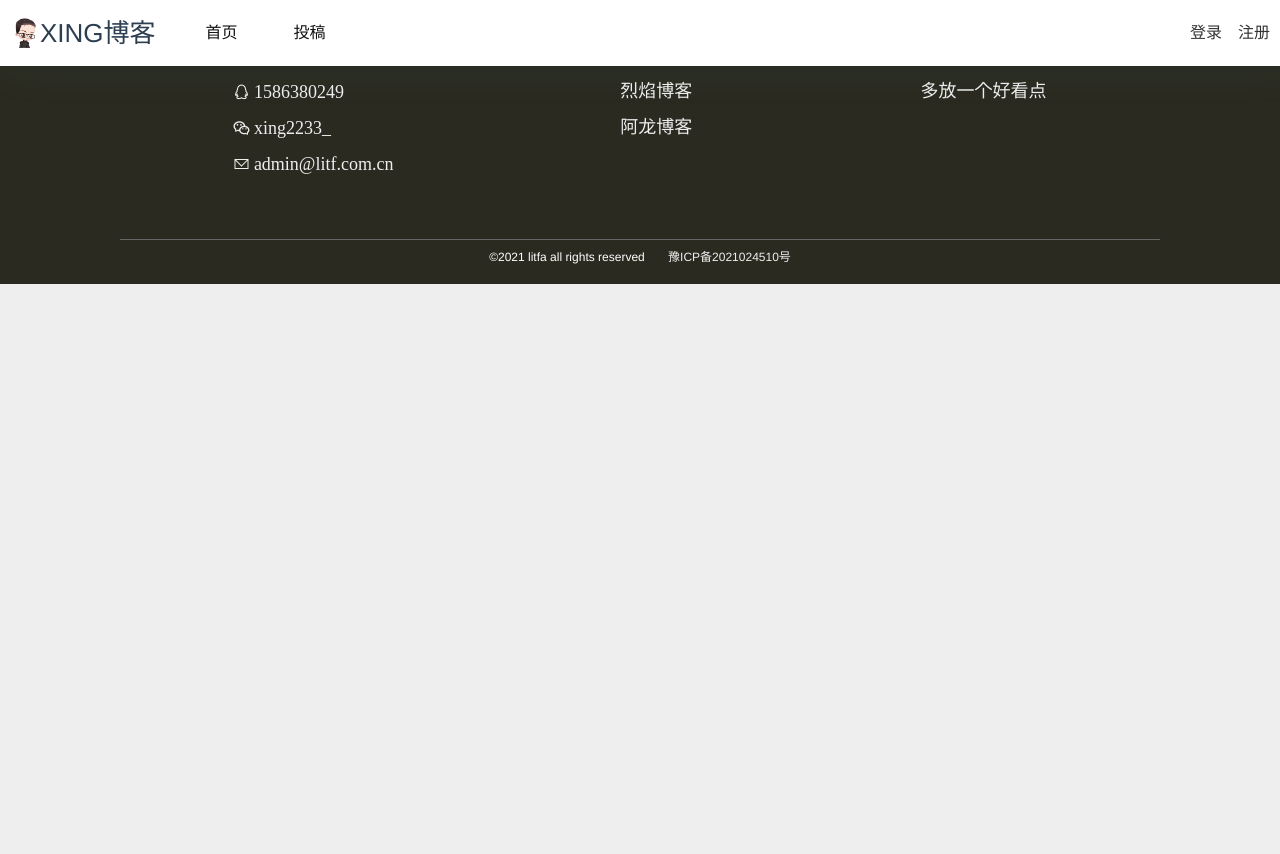
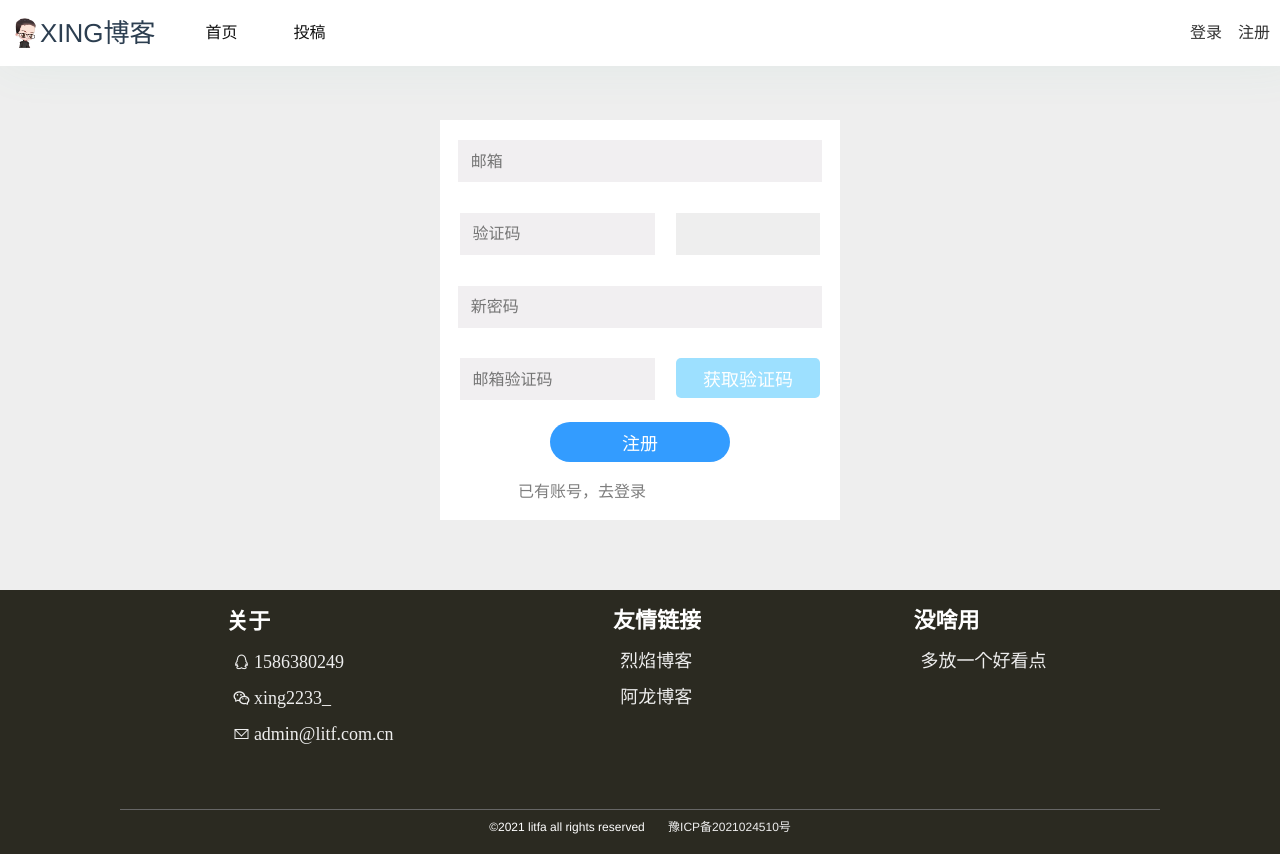
Before and after one commit to litfBlog/blog-vue2, a Vue app: page /ResetPassword in a window 1280 px wide. Before the commit the page ends 800 px from the top, so only its background shows below. Built offline with nearby package versions, Linux system fonts and the light colour scheme; no server answers.

Commit message:
修改密码功能

```diff
--- a/src/router/index.js
+++ b/src/router/index.js
@@ -7,6 +7,7 @@ import Editdoc from '@/views/Editdoc.vue'
 import Admin from '@/views/Admin.vue'
 import Register from '@/views/Register.vue'
 import User from '@/views/User.vue'
+import ResetPassword from '@/views/ResetPassword.vue'
 Vue.use(VueRouter)
 
 const routes = [
@@ -41,6 +42,11 @@ const routes = [
     component: User
   },
   {
+    path: '/ResetPassword',
+    name: '重置密码',
+    component: ResetPassword
+  },
+  {
     path: '/admin',
     name: '后台管理',
     component: Admin
--- /dev/null
+++ b/src/views/ResetPassword.vue
@@ -0,0 +1,276 @@
+<template>
+  <div class="resetPassWord-content">
+    <form action="#" @submit.prevent="">
+      <!-- <input type="text" v-model.trim.lazy="userName" placeholder="用户名" @blur="authUserNameFun" />
+      <span>{{userNameText}}</span> -->
+      <input type="text" v-model.trim.lazy="email" placeholder="邮箱" @blur="authEmailFun" />
+      <span>{{emailText}}</span>
+      <!-- <input type="password" v-model.trim.lazy="passWord" placeholder="密码" @blur="authPassWordFun" />
+      <span>{{passWordText}}</span> -->
+      <div class="authCode">
+        <input type="text" v-model.trim.lazy="authCode" name="authCode" placeholder="验证码" @blur="authAuthCodeFun">
+        <div v-html="codeImg" @click="initAuthCode" class="img"></div>
+      </div>
+      <span>{{codeText}}</span>
+
+      <input type="password" v-model.trim.lazy="passWord" placeholder="新密码" @blur="authPassWordFun" />
+      <span>{{passWordText}}</span>
+
+      <div class="emailCode">
+        <input type="text" v-model.trim="emailCode" placeholder="邮箱验证码">
+        <button class="img" @click="getEmailCode" :disabled="disabledCodeSend">{{ EmailCodeText }}</button>
+      </div>
+
+      <!-- <input type="password" v-model.trim.lazy="passWord" placeholder="重复密码" @blur="authPassWordFun" />
+      <span>{{passWordText}}</span> -->
+
+      <button @click="submit">注册</button>
+
+      <div class="router-link">
+        <router-link to="/login">已有账号，去登录</router-link>
+        <router-link to=""></router-link>
+      </div>
+    </form>
+  </div>
+</template>
+
+<script>
+export default {
+  data() {
+    return {
+      userName: '',
+      email: '',
+      passWord: '',
+      authCode: '',
+      emailCode: '',
+      codeImg: '',
+      // 默认值可以为 true  进入界面是不会显示输入错误提示
+      // 提交表单时 调用一次验证函数即可
+      authUserName: true,
+      authEmail: true,
+      authPassWord: true,
+      authAuthCode: true,
+      EmailCodeText: '获取验证码',
+      userNameText: '',
+      emailText: '',
+      codeText: '',
+      passWordText: '',
+      disabledCodeSend: false
+    }
+  },
+  created() {
+    this.initAuthCode()
+  },
+  methods: {
+    async initAuthCode() {
+      const { data: res } = await this.$http.post('/api/authCode')
+      this.codeImg = res
+    },
+    // 用户第一次进入界面 不需要验证  输入后再验证
+    // 不知道咋写方便 就这样 能用就行(doge)
+    // async authUserNameFun() {
+    //   if (!/^[a-z0-9_-]{3,16}$/.test(this.userName)) {
+    //     this.userNameText = '用户名有误'
+    //     return false
+    //   }
+    //   const { data: res } = await this.$http.post('/api/user/register/find', { userName: this.userName })
+    //   if (res.status === 'no') {
+    //     this.userNameText = '该用户名已被占用'
+    //     return false
+    //   }
+    //   this.userNameText = ''
+    //   return true
+    // },
+    async authEmailFun() {
+      if (!/\w[-\w.+]*@([A-Za-z0-9][-A-Za-z0-9]+\.)+[A-Za-z]{2,14}/.test(this.email)) {
+        this.emailText = '邮箱格式有误'
+        return false
+      }
+      const { data: res } = await this.$http.post('/api/user/register/find', { email: this.email })
+      if (res.status === 'ok') {
+        this.emailText = '该用户不存在'
+        return false
+      }
+      this.emailText = ''
+      return true
+    },
+    authPassWordFun() {
+      if (!/^[a-z0-9_-]{6,18}$/.test(this.passWord)) {
+        this.passWordText = '密码格式有误'
+        return false
+      }
+      this.passWordText = ''
+      return true
+    },
+    authAuthCodeFun() {
+      if (!/^[a-zA-Z0-9]{4,4}$/.test(this.authCode)) {
+        this.codeText = '验证码有误'
+        return false
+      }
+      this.codeText = ''
+      return true
+    },
+
+    getEmailCode() {
+      // this.authUserNameFun()
+      // this.authPassWordFun()
+      // this.authAuthCodeFun()
+      if (
+        // this.authUserNameFun() &&
+        this.authPassWordFun() &&
+        this.authAuthCodeFun()
+      ) {
+      } else return alert('表单填写有误！')
+
+      // 1. 发起请求 发送验证码
+      this.$http.post('/api/user/setInfo/reSetPassword/auth', {
+        //  userName, email, passWord, authCode
+        userName: this.userName,
+        email: this.email,
+        passWord: this.passWord,
+        authCode: this.authCode
+      })
+      // 2. 改为倒计时
+      this.disabledCodeSend = true
+      let time = 60
+      const codeTimeOut = setInterval(() => {
+        if (time === 0) {
+          this.disabledCodeSend = false
+          this.EmailCodeText = '重新获取'
+          clearInterval(codeTimeOut)
+          return
+        }
+        this.EmailCodeText = time
+        time--
+      }, 1000)
+    },
+    submit() {
+      // this.authUserNameFun()
+      // this.authPassWordFun()
+      // this.authAuthCodeFun()
+      if (
+        // this.authUserNameFun() &&
+        this.authPassWordFun() &&
+        this.authAuthCodeFun()
+      ) {
+      } else return alert('表单填写有误！')
+      this.$http({
+        url: '/api/user/setInfo/reSetPassword/reSet',
+        method: 'POST',
+        data: {
+          // userName: this.userName,
+          email: this.email,
+          newPassWord: this.passWord,
+          authCode: this.authCode,
+          emailCode: this.emailCode
+        },
+        // headers: { 'Content-Type': 'application/x-www-form-urlencoded' },
+        // withCredentials: true
+        withCrendentials: true
+        // SameSite: true
+      }).then(res => {
+        console.log(res)
+        if (res.data.code === 200) {
+          alert('注册成功!')
+          window.location.href = '/login'
+          return
+          // this.$router.push('/')
+        }
+        alert('未知错误')
+      })
+      // if (res.code === 200) {
+      // }
+    }
+  }
+}
+</script>
+
+<style lang="less" scoped>
+.resetPassWord-content {
+  margin-top: 70px;
+  width: 100%;
+  display: flex;
+  justify-content: center;
+  form {
+    margin: 50px 0;
+    display: flex;
+    flex-direction: column;
+    align-items: center;
+    width: 40%;
+    min-width: 300px;
+    max-width: 400px;
+    height: 400px;
+    background-color: #fff;
+    padding: 20px;
+    box-sizing: border-box;
+    // align-items: s;
+    justify-content: space-between;
+    span {
+      font-size: 10px;
+      width: 100%;
+      text-align: left;
+      margin-top: -1.3em;
+      color: rgb(255, 81, 81);
+    }
+    input,
+    button {
+      height: 40px;
+      font-size: 18px;
+      &::placeholder {
+        font-size: 16px;
+      }
+    }
+    input {
+      background-color: rgb(241, 239, 241);
+      border: none;
+      padding-left: 0.7em;
+      width: 97%;
+    }
+    .authCode,
+    .emailCode {
+      display: flex;
+      justify-content: space-between;
+      width: 100%;
+      input {
+        width: 50%;
+      }
+      .img {
+        width: 40%;
+        background-color: rgb(238, 238, 238);
+        display: flex;
+        align-items: center;
+        justify-content: center;
+        svg {
+          width: 100%;
+          height: 100px;
+        }
+      }
+    }
+    .emailCode {
+      .img {
+        background-color: rgb(157, 224, 255);
+        border-radius: 5px;
+      }
+    }
+    button {
+      background-color: #fff;
+      border: none;
+      width: 50%;
+      background-color: rgb(51, 156, 255);
+      border-radius: 50px;
+      color: #fff;
+    }
+    .router-link {
+      width: 100%;
+      display: flex;
+      justify-content: space-around;
+      a {
+        color: rgb(126, 126, 126);
+        &:hover {
+          color: #aaa;
+        }
+      }
+    }
+  }
+}
+</style>
```
